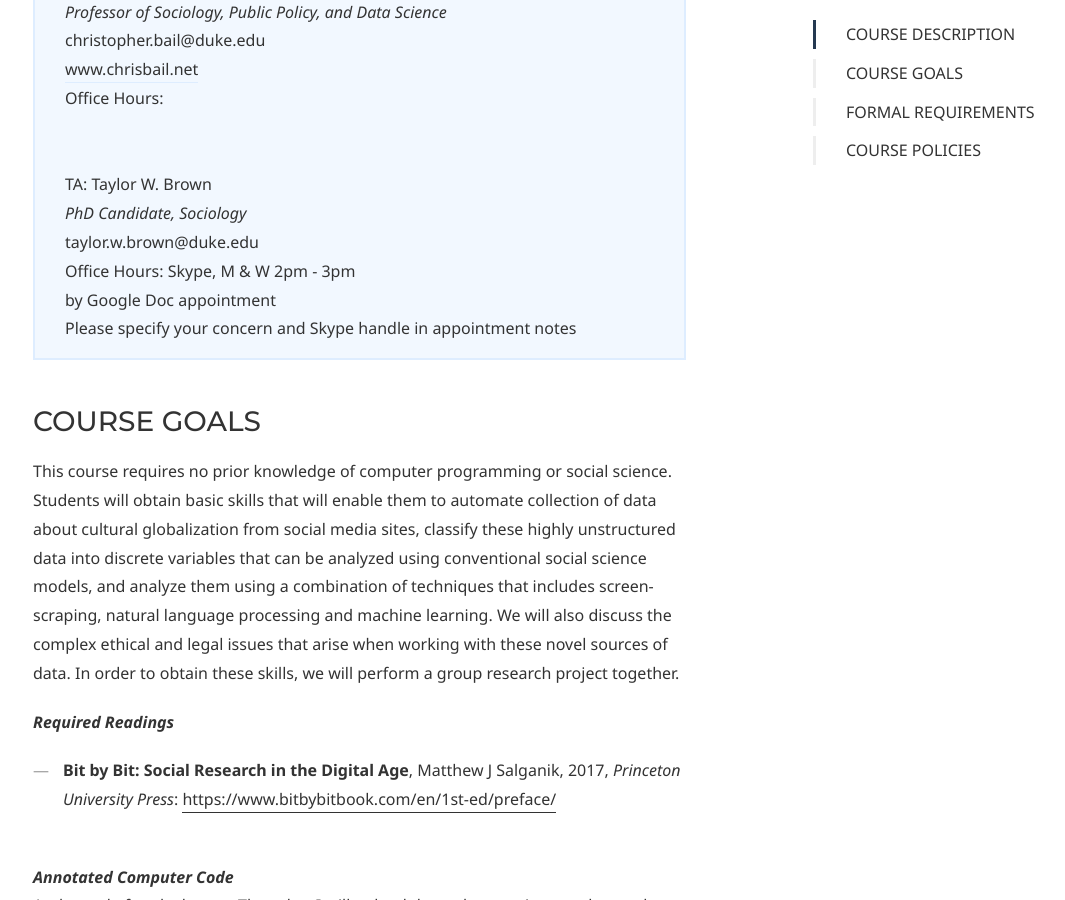
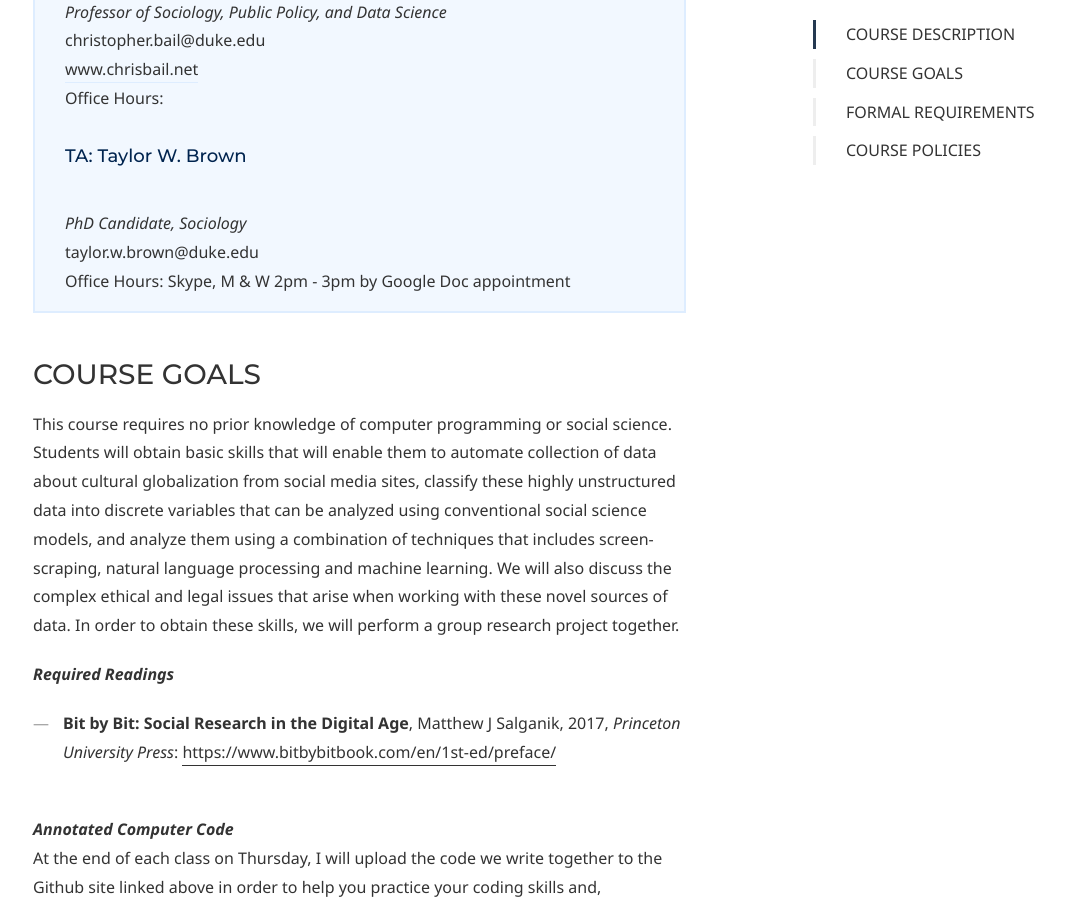
Before and after one commit to dssoc/dssoc.github.io, a Jekyll site: the page built from syllabus.md, in a window 1280 px wide and 900 px high, scrolled down 1044 px. Shown: the whole window, without its empty margins (37-1102 px from the left). Built offline with Jekyll 4.4.1, drawn with Linux system fonts in a browser that asks for light colours; some web fonts are replaced; our own code applies the rules of GitHub Pages for plain Markdown files.

Commit message:
udate schedule etc

```diff
--- a/syllabus.md
+++ b/syllabus.md
@@ -25,14 +25,12 @@ The past decade has witnessed an explosion of data produced by websites such as
 christopher.bail@duke.edu <br/>
 <a href = "www.chrisbail.net">www.chrisbail.net</a><br/>
 Office Hours: <br/>
-<br/><br/>
+<br/>
 
-TA: Taylor W. Brown <br/>
+<strong>TA: Taylor W. Brown </strong><br/>
 <i>PhD Candidate, Sociology</i> <br/>
 taylor.w.brown@duke.edu <br/>
-Office Hours: Skype, M & W 2pm - 3pm <br/>
-by Google Doc appointment <br/>
-Please specify your concern and Skype handle in appointment notes <br/>
+Office Hours: Skype, M & W 2pm - 3pm by Google Doc appointment
 </div>
 
 ### COURSE GOALS
```
